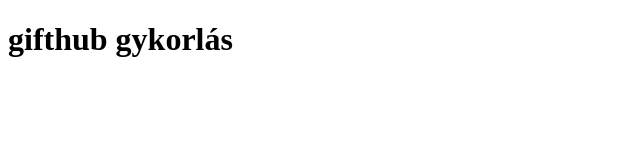
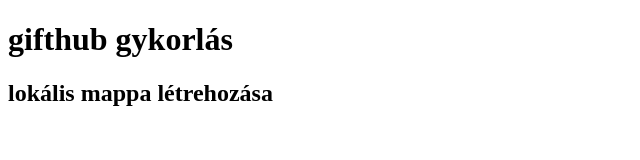
Before and after one commit to werknerb/werknerb2, a plain HTML site: page index.html in a window 1280 px wide. Shown: the whole page, without its empty margins (0-640 px from the left). Drawn offline with Linux system fonts and the light colour scheme.

Commit message:
indexlétrehoz

```diff
--- a/index.html
+++ b/index.html
@@ -8,5 +8,6 @@
 </head>
 <body>
     <h1>gifthub gykorlás</h1>
+    <h2>lokális mappa létrehozása</h2>
 </body>
 </html>
```
